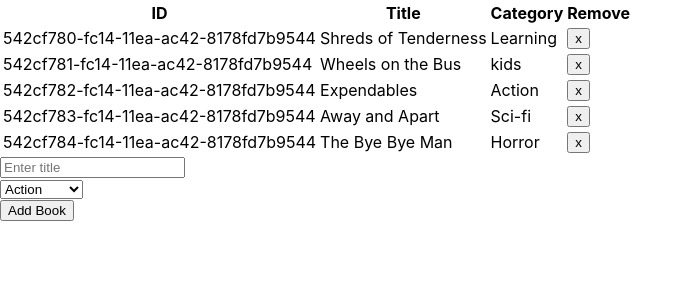
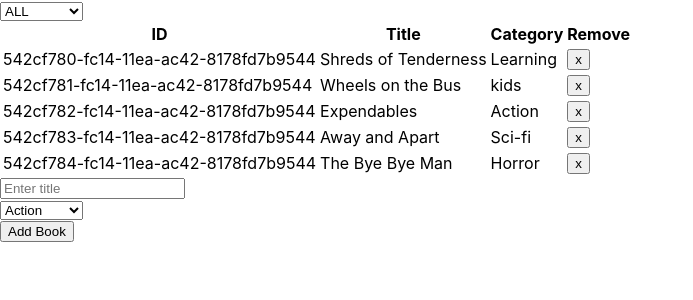
Before and after one commit to mbabaliiryn/react-book-store, a React (Create React App) app: page / in a window 1280 px wide. Shown: the top 300 px of the page, without its empty margins (0-693 px from the left). Built offline with nearby package versions, Linux system fonts and the light colour scheme.

Commit message:
Render the CategoryFilter component in the BooksList component & Implement the handleFilterChange method

```diff
--- a/src/actions/index.js
+++ b/src/actions/index.js
@@ -1,4 +1,4 @@
-import { REMOVE_BOOK, CREATE_BOOK } from '../constant/ActionTypes';
+import { REMOVE_BOOK, CREATE_BOOK, CHANGE_FILTER } from '../constant/ActionTypes';
 
 export const createBook = book => ({
   type: CREATE_BOOK,
@@ -9,3 +9,8 @@ export const handleBookRemove = id => ({
   type: REMOVE_BOOK,
   id,
 });
+
+export const changeFilter = filter => ({
+  type: CHANGE_FILTER,
+  filter,
+});
--- a/src/containers/BooksList.js
+++ b/src/containers/BooksList.js
@@ -3,12 +3,23 @@ import React from 'react';
 import { connect } from 'react-redux';
 import PropTypes from 'prop-types';
 
+import CategoryFilter from '../components/CategoryFilter';
 import Book from '../components/Book';
-import { handleBookRemove } from '../actions';
+import { handleBookRemove, changeFilter } from '../actions';
 
-const BooksList = ({ books, handleBookRemove }) => {
+const BooksList = ({
+  books, handleBookRemove, changeFilter, filter,
+}) => {
+  const handleFilterChange = e => {
+    const { value } = e.target;
+    changeFilter(value);
+  };
+
+  const filteredBooks = () => (filter === 'ALL' ? books : books.filter(book => book.category === filter));
+
   return (
     <div>
+    <CategoryFilter handleChange={handleFilterChange} />
       <table>
         <thead>
           <tr>
@@ -19,9 +30,9 @@ const BooksList = ({ books, handleBookRemove }) => {
           </tr>
         </thead>
         <tbody>
-          {books.map(book => (
-            <Book key={book.id} book={book} handleBookRemove={handleBookRemove} />
-          ))}
+        {filteredBooks().map(book => (
+           <Book key={book.id} book={book} handleBookRemove={handleBookRemove} />
+         ))}
         </tbody>
       </table>
     </div>
@@ -30,10 +41,13 @@ const BooksList = ({ books, handleBookRemove }) => {
 
 BooksList.propTypes = {
   books: PropTypes.shape([]).isRequired,
+  filter: PropTypes.string.isRequired,
+  changeFilter: PropTypes.func.isRequired,
   handleBookRemove: PropTypes.func.isRequired,
 };
 
 const mapStateToProps = state => ({
   books: state.books,
+  filter: state.filter,
 });
-export default connect(mapStateToProps, { handleBookRemove })(BooksList);
+export default connect(mapStateToProps, { handleBookRemove, changeFilter })(BooksList);
--- /dev/null
+++ b/src/reducers/filter.js
@@ -0,0 +1,12 @@
+import { CHANGE_FILTER } from '../constant/ActionTypes';
+
+const changeFilter = (state = 'ALL', action) => {
+  switch (action.type) {
+    case CHANGE_FILTER:
+      return action.filter;
+    default:
+      return state;
+  }
+};
+
+export default changeFilter;
--- a/src/reducers/index.js
+++ b/src/reducers/index.js
@@ -1,4 +1,6 @@
 import { combineReducers } from 'redux';
 import books from './books';
+import filter from './filter';
 
-export default combineReducers({ books });
+
+export default combineReducers({ books, filter });
```
